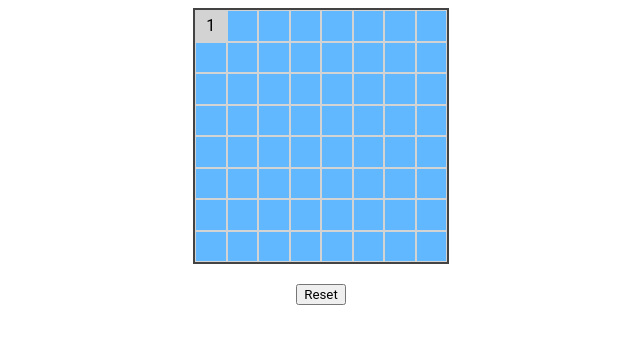
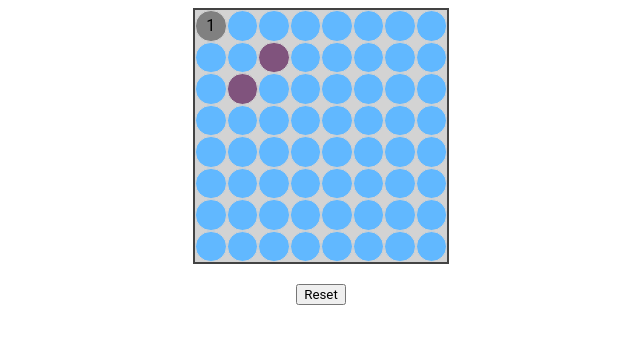
Before and after one commit to oleksandrstarov/clicker, a plain HTML site: page app/index.html in a window 1280 px wide. Shown: the whole page, without its empty margins (319-959 px from the left). Drawn offline with Linux system fonts and the light colour scheme.

Commit message:
Added next step options

```diff
--- a/app/src/index.css
+++ b/app/src/index.css
@@ -17,6 +17,7 @@
     height: 256px;
     flex-flow: row wrap;
     margin-bottom: 20px;
+    background-color: lightgray;
 }
 
 .cell {
@@ -26,12 +27,22 @@
     height: 12.5%;
     text-align: center;
     padding-top: 5px;
+    border-radius: 50%;
 }
 
 .cell:not(.visited):hover {
     background-color: #559bff;
+    cursor: pointer;
 }
 
 .cell.visited {
     background-color: lightgray;
 }
+
+.cell.active {
+    background-color: gray;
+}
+
+.cell.possible:not(.visited) {
+    background-color: #80537d;
+}
--- a/app/src/index.js
+++ b/app/src/index.js
@@ -3,6 +3,7 @@ class Game {
     constructor(size) {
         this.cells = [];
         this.currentStep = 1;
+        this.currentCellIndex = 0;
         this.generateCells(size);
         this.cells[0].element.click();
         document.querySelector('.reset').addEventListener('click', ()=> this.resetCells());
@@ -12,17 +13,43 @@ class Game {
         const cellsAmount = Math.pow(size, 2);
         let i = 0;
         while(i < cellsAmount) {
-            const cell = new Cell();
+            const cell = new Cell(i);
             cell.element.addEventListener('click', ()=> {
                 if (cell.isVisited) {
                     return;
                 }
-               cell.openCell(this.currentStep);
-               this.currentStep++;
+                this.cells[this.currentCellIndex].element.classList.remove('active');
+                this.checkOptions(cell.index);
+                cell.openCell(this.currentStep);
+                this.currentStep++;
+                this.currentCellIndex = cell.index;
             });
             this.cells.push(cell);
             i++;
         }
+    }
+
+    checkOptions(index) {
+        this.cells.forEach((el) => el.element.classList.remove('possible'));
+        const options = [-2, -1, 1, 2];
+        const rowLength = Math.sqrt(this.cells.length);
+        const columnIndex = index%rowLength;
+
+        options.forEach((baseIndex) => {
+            const additionalRightShift = Math.abs(baseIndex)%2+1;
+            const rightShift = rowLength * baseIndex + index + additionalRightShift;
+
+            if (rightShift >= 0 && rightShift < this.cells.length && additionalRightShift+columnIndex < rowLength) {
+                this.cells[rightShift].element.classList.add('possible');
+            }
+
+            const additionalLeftShift = - Math.abs(baseIndex)%2-1;
+            const leftShift = rowLength * baseIndex + index + additionalLeftShift;
+
+            if (leftShift >= 0 && leftShift < this.cells.length && columnIndex+additionalLeftShift >= 0) {
+                this.cells[leftShift].element.classList.add('possible');
+            }
+        });
     }
 
     resetCells() {
@@ -43,16 +70,17 @@ class Cell {
     isVisited = false;
     number = 0;
 
-    constructor() {
-        console.log('created');
+    constructor(index) {
         this.element = document.createElement('div');
-        this.element.className = 'cell';
+        this.element.classList.add('cell');
+        this.index = index;
     }
 
     openCell(index) {
         this.isVisited = true;
         this.number = index;
-        this.element.className += ' visited';
+        this.element.classList.add('visited');
+        this.element.classList.add('active');
         this.element.innerText = this.number;
     }
 }
```
